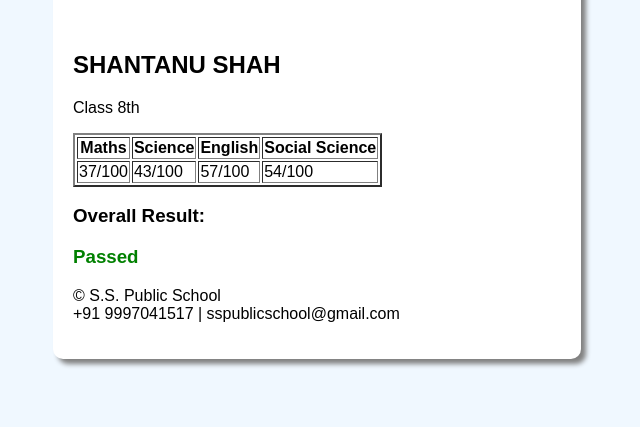
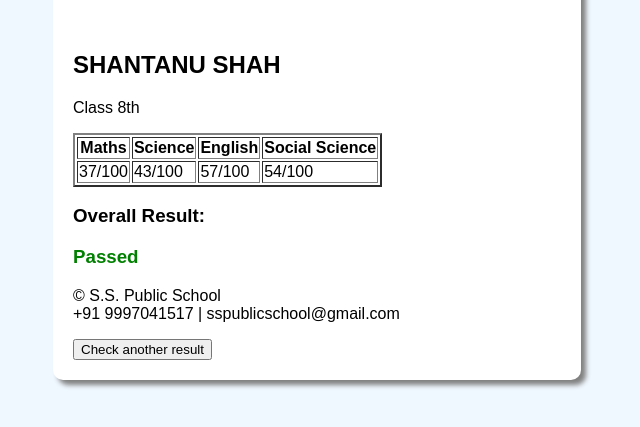
Before and after one commit to muditvij/resultssps, a plain HTML site: page result_shantanu.html in a window 1280 px wide. Shown: the part 209-636 px from the top of the page, without its empty margins (339-979 px from the left). Drawn offline with Linux system fonts and the light colour scheme.

Commit message:
Update result_shantanu.html

```diff
--- a/result_shantanu.html
+++ b/result_shantanu.html
@@ -23,10 +23,17 @@
    <h3>Overall Result: <h3 style="color: green;">Passed</h3></h3>
     <footer>
         <p>&copy; S.S. Public School <br> +91 9997041517 | sspublicschool@gmail.com</p>
+        <button onclick="back()">Check another result</button>
     </footer>
     </div>
 </body>
 <style>
     body{background-color: aliceblue; font-family: sans-serif; position: absolute; top: 10%; left: 30% ;}
     .rbox{background-color: white; padding: 20px; border-radius: 10px; box-shadow: 5px 5px 5px gray;}
+
 </style>
+<script>
+    function back(){
+        document.location = "http://www.muditvij.github.io/resultssps"
+    }
+</script>
```
